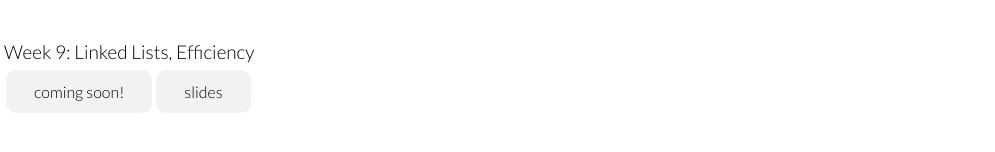
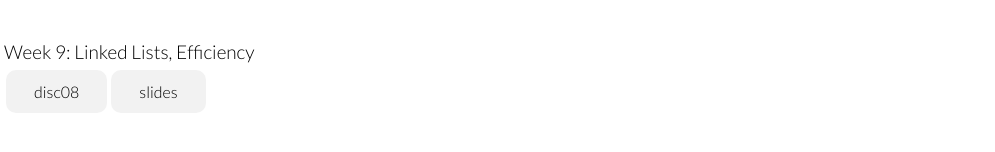
Before and after one commit to priya0004/teaching, a React (Create React App) app: page / in a window 1280 px wide. Shown: the part 1653-1805 px from the top of the page, without its empty margins (0-995 px from the left). Built offline with nearby package versions, Linux system fonts and the light colour scheme.

Commit message:
[fa24] week 9 disc

```diff
--- a/src/content.js
+++ b/src/content.js
@@ -153,8 +153,8 @@ function content() {
                         <div className='disc-row'>
                             <div className='ind-disc-container'>
                                 <p> Week 9: Linked Lists, Efficiency </p>
-                                <a className='button' target='_blank' rel='noreferrer noopener' href=''>
-                                    coming soon!
+                                <a className='button' target='_blank' rel='noreferrer noopener' href='https://cs61a.org/disc/disc08/'>
+                                    disc08
                                 </a>
                                 <a className='button' target='_blank' rel='noreferrer noopener' href='https://docs.google.com/presentation/d/19wj4AqoJ9HDP_huUAItK92gejs0PSKkwfoSkyB8vkt8/edit?usp=sharing'>
                                     slides
```
